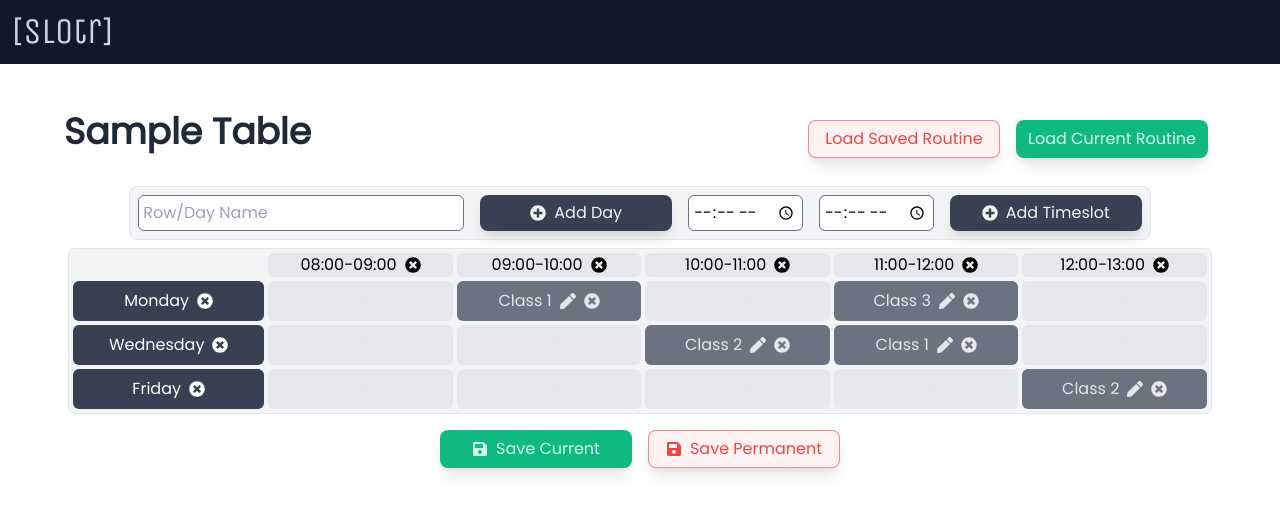
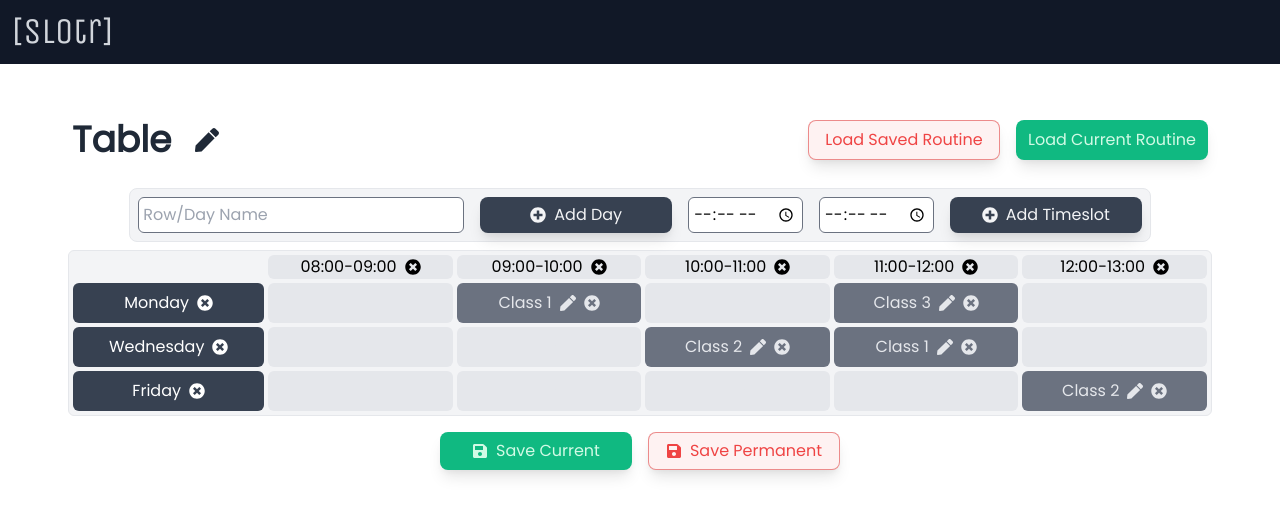
Before and after one commit to spiritinchains/slotr-frontend, a React (Create React App) app: page /edit/1 in a window 1280 px wide. Shown: the top 516 px of the page. Built offline with nearby package versions, Linux system fonts and the light colour scheme; no server answers.

Commit message:
Make table title editable

```diff
--- /dev/null
+++ b/src/components/TitleCard.tsx
@@ -0,0 +1,61 @@
+import { useState } from "react";
+import { FaPen, FaSave } from "react-icons/fa";
+import { useRecoilState } from "recoil";
+import { timetableState } from "../atoms";
+import { TimetableState } from "../TimetableData";
+
+const TitleCard = (props: any) => {
+  const [state, setState] = useRecoilState(timetableState);
+  const [titleEdit, setTitleEdit] = useState({
+    isEditable: false,
+    name: state.name,
+  });
+
+  const handleTitleChange = () => {
+    return setState((s) => {
+      let x: TimetableState = {
+        name: titleEdit.name,
+        rows: s.rows,
+        cols: s.cols,
+      };
+      return x;
+    });
+  };
+
+  if (titleEdit.isEditable) {
+    return (
+      <div className="flex justify-center items-center gap-4 font-display">
+        <input
+          className="rounded-md border border-gray-400 text-4xl p-2"
+          value={titleEdit.name}
+          onChange={(e) =>
+            setTitleEdit({ isEditable: true, name: e.target.value })
+          }
+        />
+        <button
+          onClick={(e) => {
+            handleTitleChange();
+            setTitleEdit({ isEditable: false, name: titleEdit.name });
+          }}
+        >
+          <FaSave className="text-2xl" />
+        </button>
+      </div>
+    );
+  } else {
+    return (
+      <div className="flex justify-center items-center gap-4 font-display">
+        <h1 className="p-2 text-4xl">{titleEdit.name}</h1>
+        <button
+          onClick={(e) =>
+            setTitleEdit({ isEditable: true, name: titleEdit.name })
+          }
+        >
+          <FaPen className="text-2xl" />
+        </button>
+      </div>
+    );
+  }
+};
+
+export default TitleCard;
--- a/src/pages/EditPage.tsx
+++ b/src/pages/EditPage.tsx
@@ -1,4 +1,4 @@
-// Abandon all hope ye who
+// Abandon all hope ye who enter here
 
 import Timetable from "../components/Timetable";
 import Navigation from "../components/Navigation";
@@ -11,6 +11,7 @@ import { useState, useEffect } from 'react';
 import { useParams} from 'react-router-dom';
 
 import server from '../backend/actualServer';
+import TitleCard from "../components/TitleCard";
 
 //import server from "../backend/dummyServer";
 
@@ -21,7 +22,6 @@ const EditPage = () => {
   const [startTime, setStartTime] = useState("00:00");
   const [endTime, setEndTime] = useState("01:00");
   const [tidState, setTid] = useState(tid);
-  //const [titleEdit, setTitleEdit] = useState({flag: true, name: state.name});
 
 
   const handleAddRow = () => {
@@ -178,42 +178,12 @@ const EditPage = () => {
     fetchDynamicData();
   }, [] );
 
-  /*
-  // improvisation 100
-  const handleTitleChange = () => {
-    return setState((s) => {
-      let x : TimetableState = {
-        name: titleEdit.name,
-        rows: s.rows,
-        cols: s.cols
-      };
-      return x;
-    });
-  }
-  const TitleCard = (props: any) => {
-    if (props.state.flag) {
-      return (
-        <div className="flex justify-center items-center gap-4 font-display text-4xl">
-          <h1>{state.name}</h1>
-          <button onClick={(e)=>setTitleEdit({flag:false, name:titleEdit.name})}><FaPen /></button>
-        </div>
-      );
-    } else {
-      return (
-        <div className="flex justify-center items-center gap-4 font-display text-4xl">
-          <input className="rounded-md border border-gray-400" value={state.name} onChange={(e)=>setTitleEdit({flag:false, name:e.target.value})} />
-          <FaSave onClick={(e)=>{ handleTitleChange(); setTitleEdit({flag:true, name:titleEdit.name})}}/>
-        </div>
-      );
-    }
-  };
-  */
 
   return (
     <div>
       <Navigation />
       <div className="flex justify-between mx-16 mt-8 py-4 text-gray-800">
-        <h1>{state.name}</h1>
+        <TitleCard />
         <div className="flex">
         <button className="btn-yellow" onClick={()=>{
           fetchStaticData();
```
